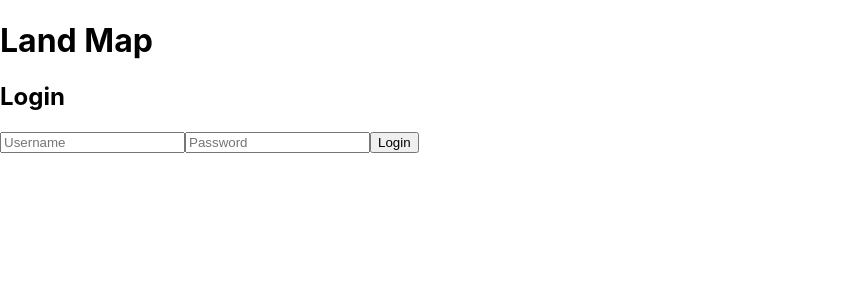
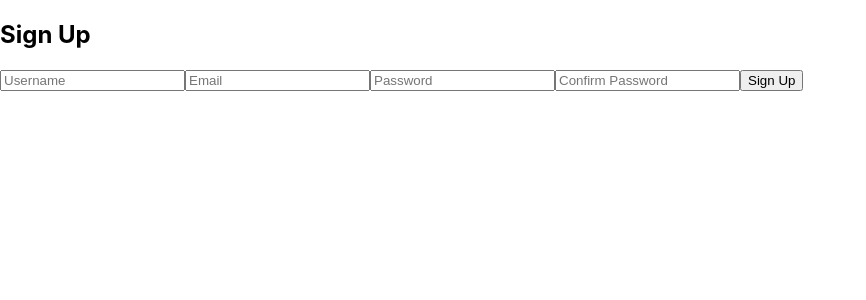
Before and after one commit to lewis-murgor/Land-Coordinates-Frontend, a React (Create React App) app: page /signup in a window 1280 px wide. Shown: the top 300 px of the page, without its empty margins (0-866 px from the left). Built offline with nearby package versions, Linux system fonts and the light colour scheme.

Commit message:
define routes

```diff
--- a/src/App.js
+++ b/src/App.js
@@ -1,13 +1,22 @@
 //import logo from './logo.svg';
+import React from 'react';
+import { BrowserRouter as Router, Routes,  Route } from 'react-router-dom';
 import './App.css';
 import Login from './auth/Login';
+import SignUp from './auth/SignUp';
+import Landmap from './components/Landmap';
+import Welcome from './components/Welcome';
 
 function App() {
   return (
-    <div>
-      <h1>Land Map</h1>
-      <Login />
-    </div>
+    <Router>
+      <Routes>
+        <Route exact path='/' Component={Welcome}/>
+        <Route exact path='/landmap' Component={Landmap}/>
+        <Route exact path='/login' Component={Login}/>
+        <Route exact path='/signup' Component={SignUp}/>
+      </Routes>
+    </Router>
   );
 }
 
```
